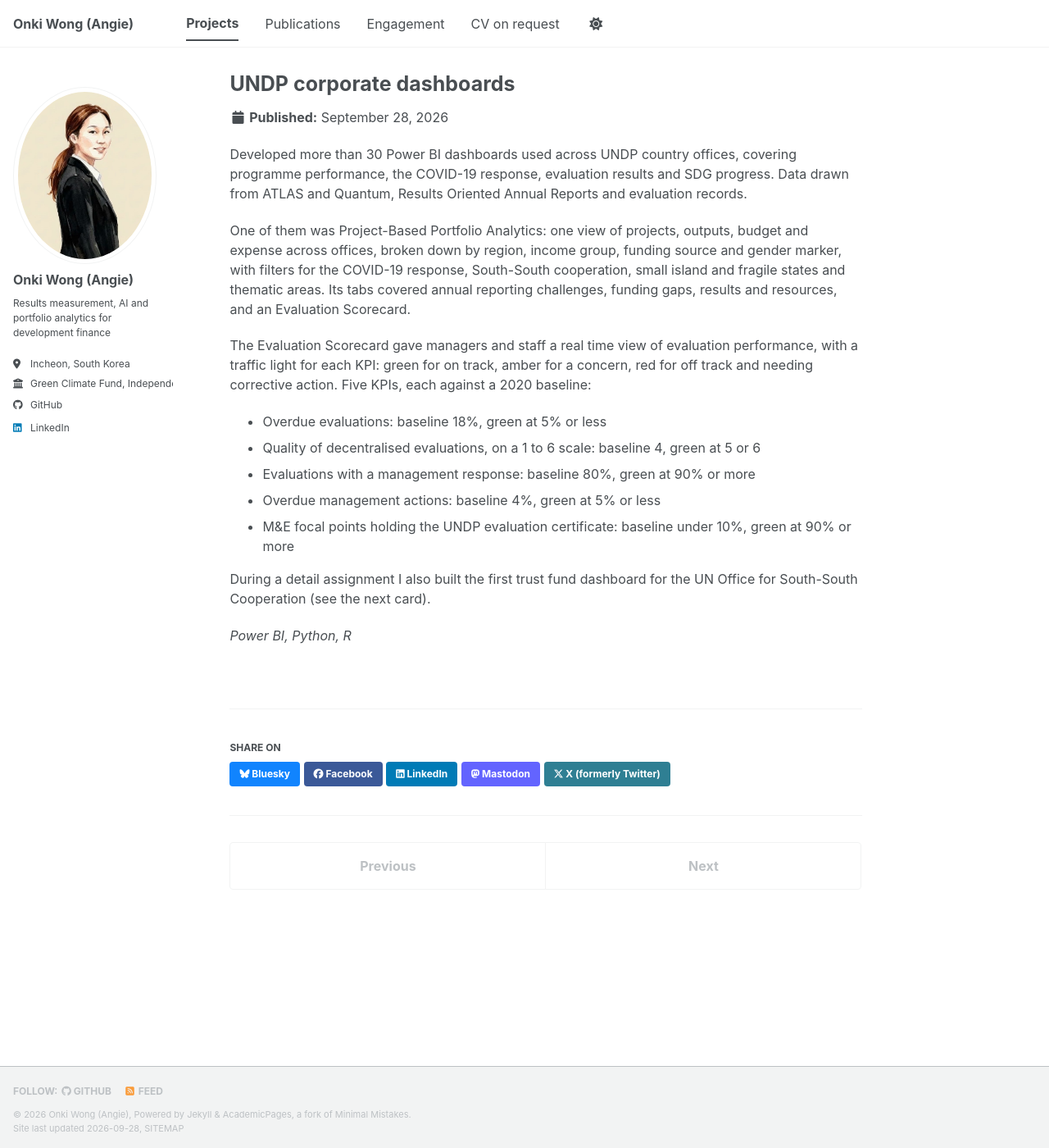
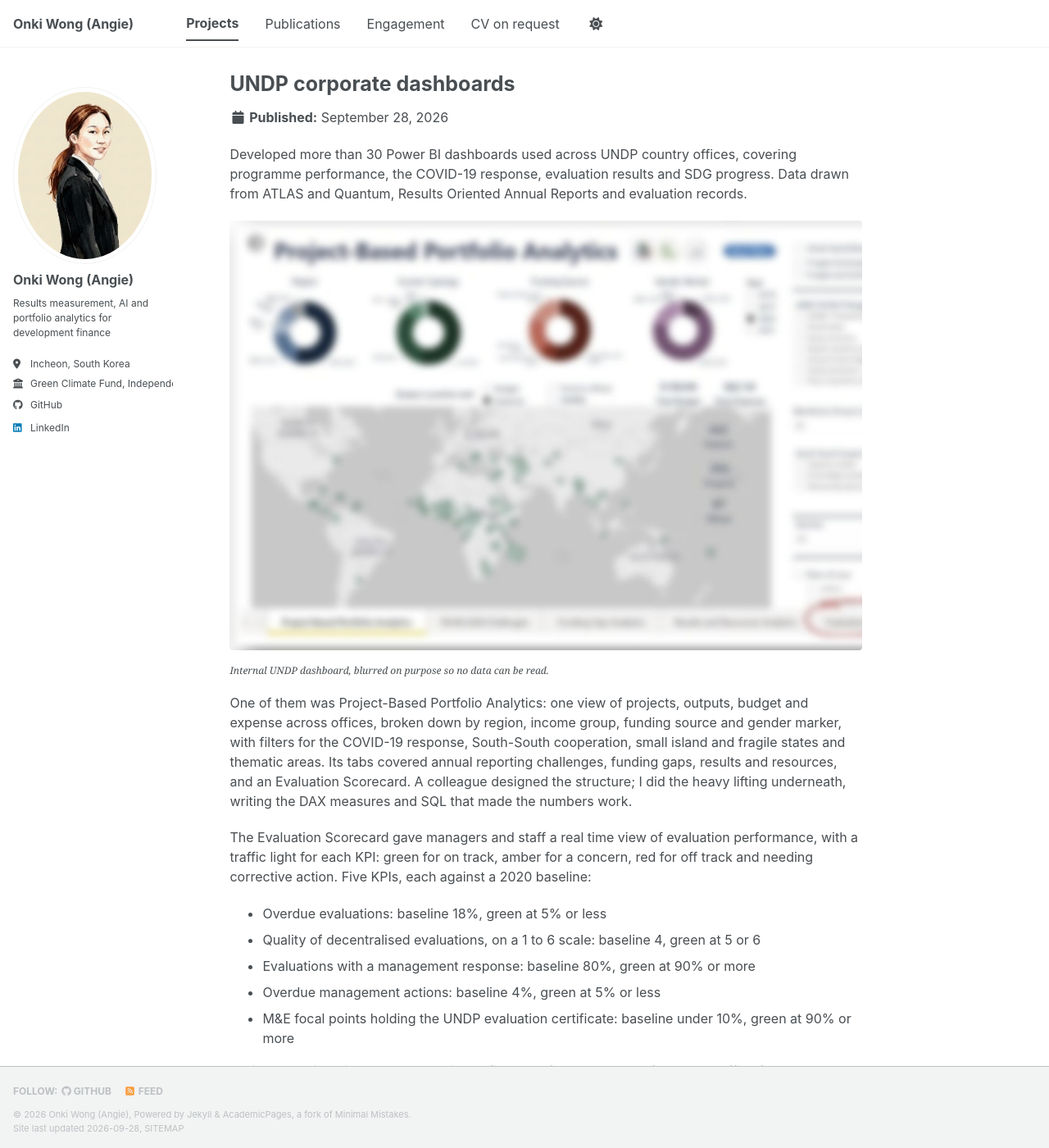
Before and after one commit to owangie/owangie.github.io, a Jekyll site: the page built from _portfolio/3-undp-dashboards.md, in a window 1280 px wide and 1400 px high. Shown: the whole window at 82% size. Built offline with Jekyll 4.4.1, drawn with Linux system fonts in a browser that asks for light colours; a style sheet for code colours, icons or effects is not loaded.

Commit message:
UNDP card: blurred dashboard screenshot, DAX and SQL contribution

```diff
--- a/_portfolio/3-undp-dashboards.md
+++ b/_portfolio/3-undp-dashboards.md
@@ -6,7 +6,9 @@ collection: portfolio
 
 Developed more than 30 Power BI dashboards used across UNDP country offices, covering programme performance, the COVID-19 response, evaluation results and SDG progress. Data drawn from ATLAS and Quantum, Results Oriented Annual Reports and evaluation records.
 
-One of them was Project-Based Portfolio Analytics: one view of projects, outputs, budget and expense across offices, broken down by region, income group, funding source and gender marker, with filters for the COVID-19 response, South-South cooperation, small island and fragile states and thematic areas. Its tabs covered annual reporting challenges, funding gaps, results and resources, and an Evaluation Scorecard.
+<figure style="margin:0 0 12px"><img src="/images/undp-portfolio-dashboard-blurred.jpg" alt="Blurred screenshot of the UNDP Project-Based Portfolio Analytics dashboard" loading="lazy" style="width:100%"><figcaption style="font-size:12px;color:var(--muted);font-style:italic">Internal UNDP dashboard, blurred on purpose so no data can be read.</figcaption></figure>
+
+One of them was Project-Based Portfolio Analytics: one view of projects, outputs, budget and expense across offices, broken down by region, income group, funding source and gender marker, with filters for the COVID-19 response, South-South cooperation, small island and fragile states and thematic areas. Its tabs covered annual reporting challenges, funding gaps, results and resources, and an Evaluation Scorecard. A colleague designed the structure; I did the heavy lifting underneath, writing the DAX measures and SQL that made the numbers work.
 
 The Evaluation Scorecard gave managers and staff a real time view of evaluation performance, with a traffic light for each KPI: green for on track, amber for a concern, red for off track and needing corrective action. Five KPIs, each against a 2020 baseline:
 
@@ -18,4 +20,4 @@ The Evaluation Scorecard gave managers and staff a real time view of evaluation
 
 During a detail assignment I also built the first trust fund dashboard for the UN Office for South-South Cooperation (see the next card).
 
-*Power BI, Python, R*
+*Power BI, DAX, SQL, Python, R*
```
Also changed, not shown: images/undp-portfolio-dashboard-blurred.jpg (added).
